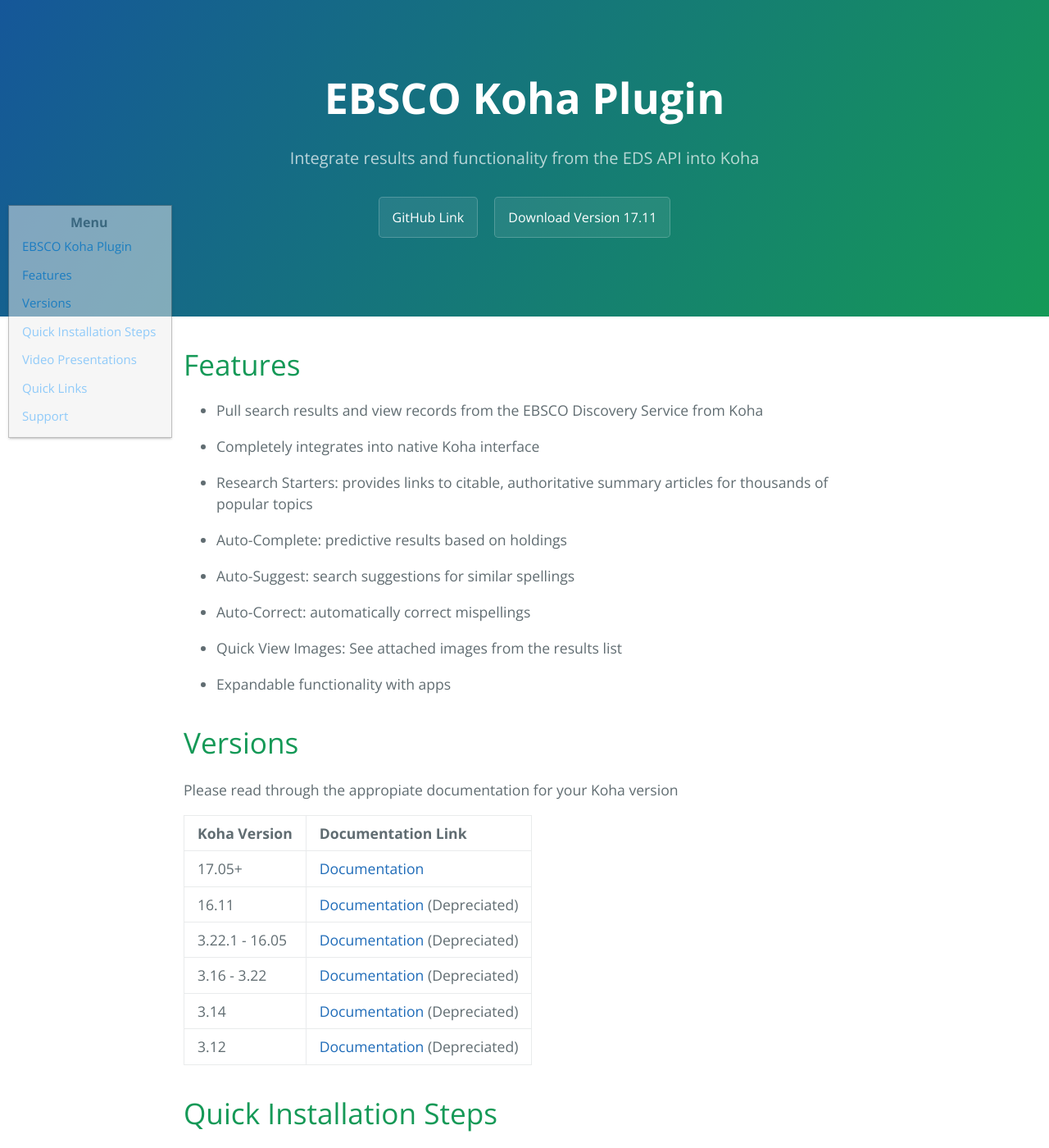
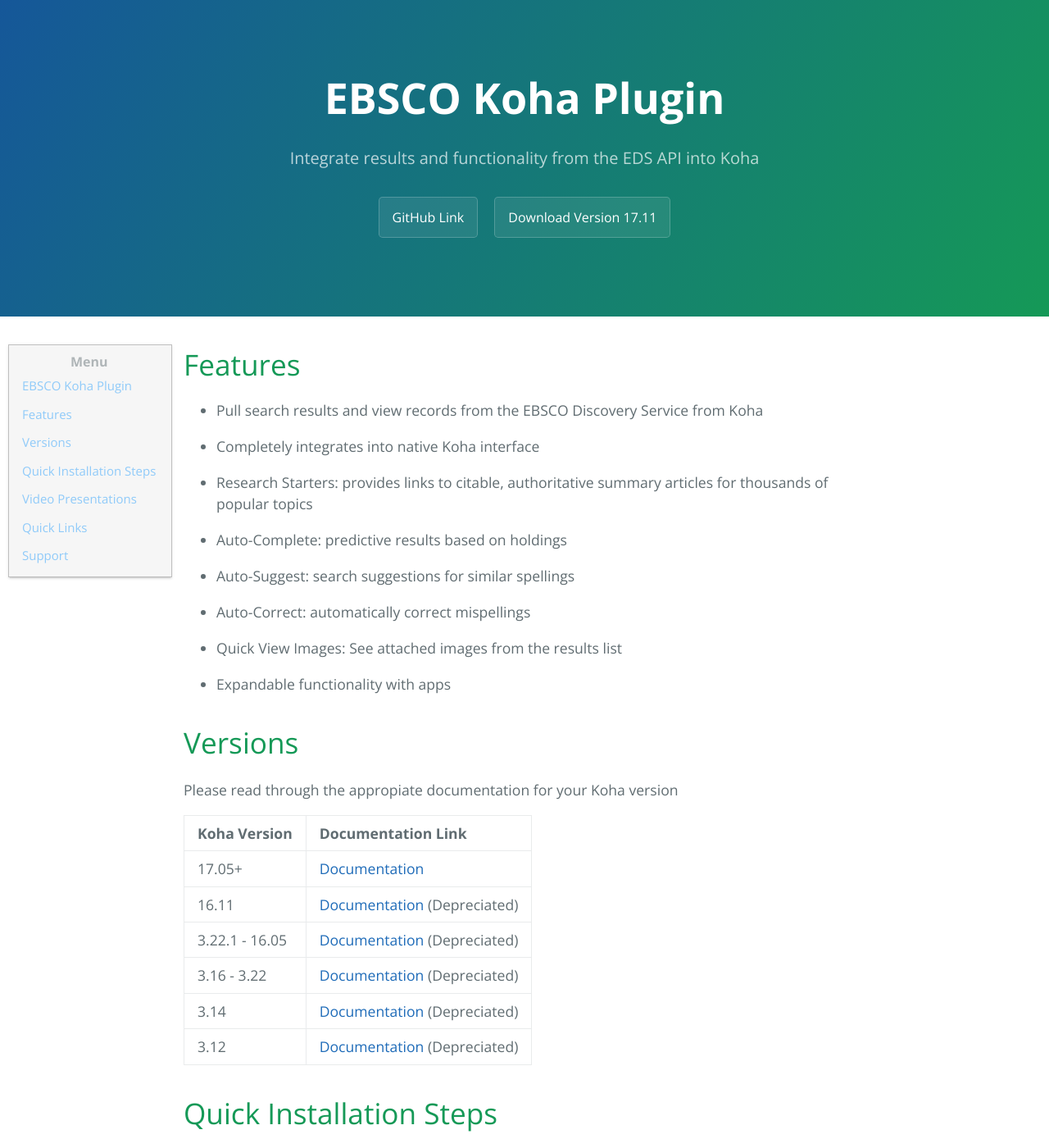
Before and after one commit to ebsco/edsapi-koha-plugin, a Jekyll site: the page built from docs/index.md, in a window 1280 px wide and 1400 px high. Shown: the whole window at 82% size. Built offline with Jekyll 4.4.1, drawn with Linux system fonts in a browser that asks for light colours; our own code applies the rules of GitHub Pages for plain Markdown files.

Commit message:
menu fix iv

```diff
--- a/docs/assets/css/style.scss
+++ b/docs/assets/css/style.scss
@@ -8,7 +8,7 @@
     width: 200px;
     position: fixed;
     z-index: 1;
-    top: 250px;
+    top: 30%;
     left: 10px;
     background: #eee;
     overflow-x: hidden;
```
